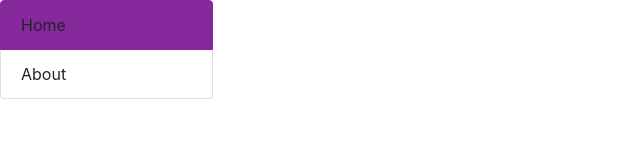
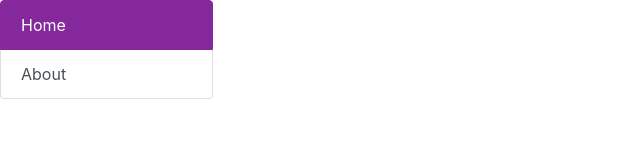
Before and after one commit to BigRiceEater/burgershop-dashboard, a React (Create React App) app: page / in a window 1280 px wide. Shown: the top 160 px of the page, without its empty margins (0-640 px from the left). Built offline with nearby package versions, Linux system fonts and the light colour scheme.

Commit message:
Fix menu text not changing to light when bg is dark

```diff
--- a/src/components/menu/SideMenu.jsx
+++ b/src/components/menu/SideMenu.jsx
@@ -14,12 +14,13 @@ class SideMenu extends Component {
   handleMenuClick = key => this.setState({ selectedMenuKey: key });
 
   createMenuItem = item => {
-    const { label, key } = item || {};
+    const { to, label, key } = item || {};
     return (
       <ListGroupItem
         key={key}
         tag='a'
         action
+        href='#'
         active={key === this.state.selectedMenuKey}
         onClick={() => this.handleMenuClick(key)}
       >
```
